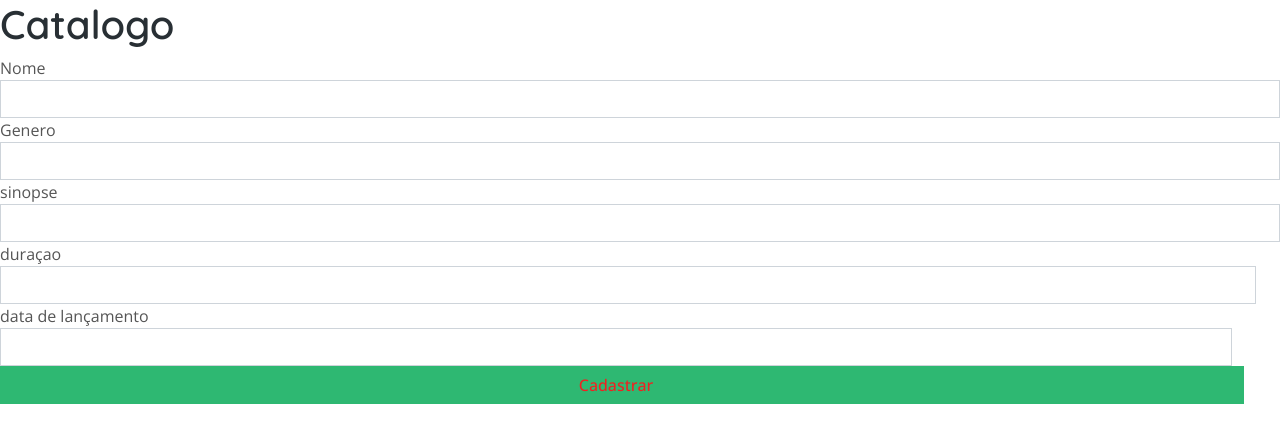
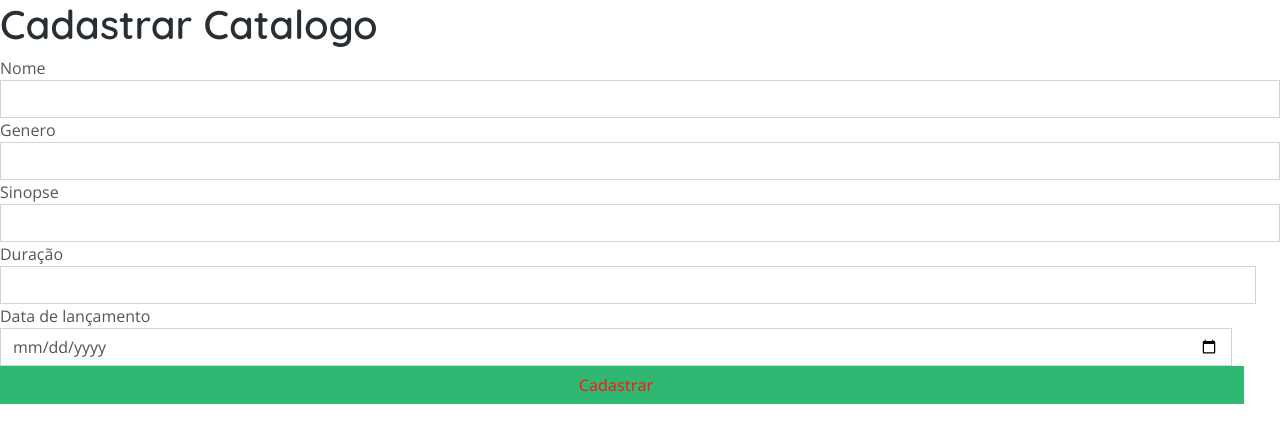
Before and after one commit to Rickm787/streamingflix, a Flask app: page /cadastro_catalogo in a window 1280 px wide. Shown: the part 127-570 px from the top of the page. Run offline with Flask 3, Linux system fonts and the light colour scheme; some libraries are stand-ins or nearby versions.

Commit message:
Algumas páginas novas adicionadas

```diff
--- a/templates/cadastro.html
+++ b/templates/cadastro.html
@@ -18,6 +18,12 @@
                     <div class="col form-group">
                       <label for="bairro">Bairro</label>
                       <input name="bairro" type="text" class="form-control" placeholder="" required>
+                    </div>
+                  </div>
+                  <div class="row">
+                    <div class="col form-group">
+                      <label for="bairro">Número da casa</label>
+                      <input name="numero" type="number" class="form-control" placeholder="" required>
                     </div>
                   </div>
                   <div class="row">
--- a/templates/cadastro_catalogo.html
+++ b/templates/cadastro_catalogo.html
@@ -1,6 +1,6 @@
 {% extends "index.html" %}
 {% block conteudo %}
-<h1 class="comments-count">Catalogo</h1>
+<h1 class="comments-count">Cadastrar Catalogo</h1>
 
               <div class="reply-form">
 
@@ -22,18 +22,18 @@
                   </div>
                   <div class="row">
                     <div class="col form-group">
-                      <label for="sinopse">sinopse</label>
+                      <label for="sinopse">Sinopse</label>
                       <input name="sinopse" type="text" id="sinopse" class="form-control" placeholder="" required>
                     </div>
                     <div class="row">
                       <div class="col form-group">
-                        <label for="duracao">duraçao</label>
-                        <input name="duracao" type="text" id="duracao" class="form-control" placeholder="" required>
+                        <label for="duracao">Duração</label>
+                        <input name="duracao" type="number" id="duracao" class="form-control duration" placeholder="" required>
                       </div>
                          <div class="row">
                         <div class="col form-group">
-                          <label for="dt_lancamento">data de lançamento</label>
-                          <input name="dt_lancamento" id="dt_lancamento" type="text" class="form-control" placeholder="" required>
+                          <label for="dt_lancamento">Data de lançamento</label>
+                          <input name="dt_lancamento" id="dt_lancamento" type="date" class="form-control date" placeholder="" required>
                         </div>
                     <button type="submit" class="btn btn-primary">Cadastrar</button>
                   </div>
--- a/templates/index.html
+++ b/templates/index.html
@@ -301,7 +301,7 @@
               <h1 class="display-1">01</h1>
               <h4 class="text-white mb-3">Pipoca</h4>
               <h3 class="text-primary mb-4">$25.00</h3>
-              <p><i class="fa fa-check text-primary me-3"></i>10% disconto</p>
+              <p><i class="fa fa-check text-primary me-3"></i>10% desconto</p>
               <p>
                 <i class="fa fa-check text-primary me-3"></i>2 adultos e 2 crianças
               </p>
@@ -314,7 +314,7 @@
               <h1 class="display-1">02</h1>
               <h4 class="text-white mb-3">Cinema</h4>
               <h3 class="text-primary mb-4">$50.00</h3>
-              <p><i class="fa fa-check text-primary me-3"></i>15% disconto</p>
+              <p><i class="fa fa-check text-primary me-3"></i>15% desconto</p>
               <p>
                 <i class="fa fa-check text-primary me-3"></i>4 adultos e 4 crianças
               </p>
@@ -327,7 +327,7 @@
               <h1 class="display-1">03</h1>
               <h4 class="text-white mb-3"> Cinema Premium</h4>
               <h3 class="text-primary mb-4">$75.00</h3>
-              <p><i class="fa fa-check text-primary me-3"></i>20% disconto</p>
+              <p><i class="fa fa-check text-primary me-3"></i>20% desconto</p>
               <p>
                 <i class="fa fa-check text-primary me-3"></i>6 adultos e 6 crianças
               </p>
--- a/templates/listar_catalogo.html
+++ b/templates/listar_catalogo.html
@@ -1,4 +1,4 @@
-% extends "index.html" %}
+{% extends "index.html" %}
 {% block conteudo %}
 <h4 class="comments-count"> listar catalogo</h4>
   <div class="reply-form">
```
Also changed, not shown: templates/painel.html (added, +10 -0 lines), templates/buscar_catalogo.html (line endings or trailing spaces).
